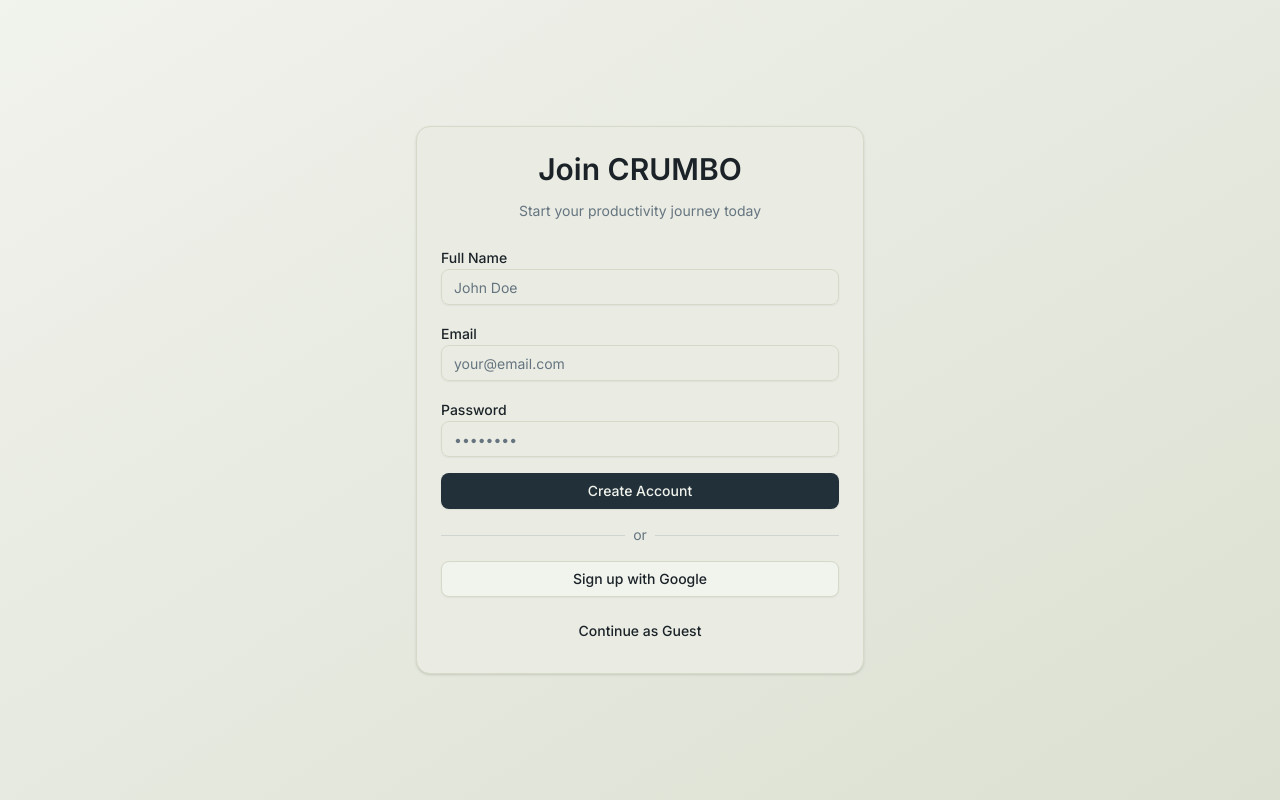
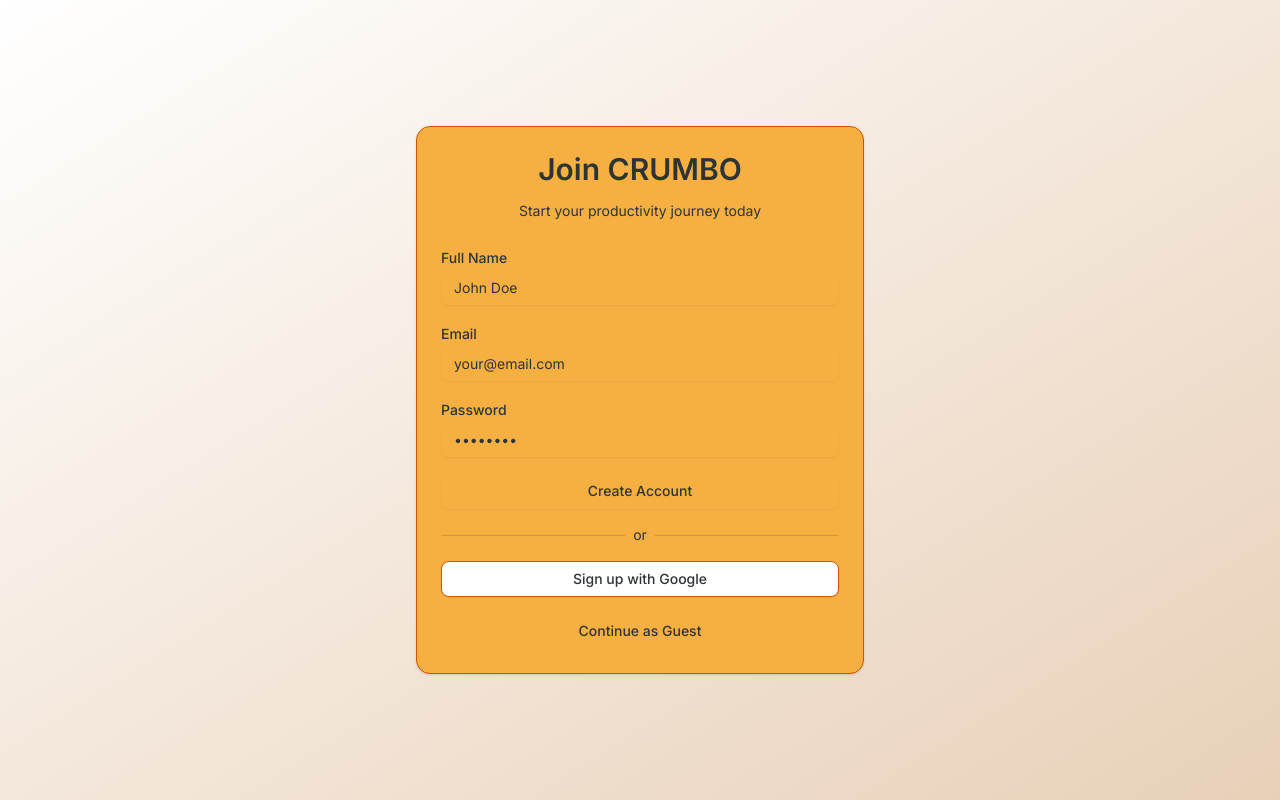
Before and after one commit to KleivinX/Pomodoro-Timer-App, a Next.js app: page /signup in a window 1280 px wide. Built offline with nearby package versions, Linux system fonts and the light colour scheme; no server answers.

Commit message:
feat: optimize performance and update color palette
Replace OKLCH colors, reduce re-renders, and fix button styles

Co-authored-by: Kleivin Gjuzi <85803643+KleivinX@users.noreply.github.com>

```diff
--- a/app/globals.css
+++ b/app/globals.css
@@ -4,91 +4,91 @@
 @custom-variant dark (&:is(.dark *));
 
 :root {
-  /* Making light mode more greyish and easier on the eyes */
-  --background: oklch(0.96 0.008 120); /* More greyish instead of pure white */
-  --foreground: oklch(0.25 0.015 240); /* Softer dark text */
-  --card: oklch(0.94 0.012 120); /* More greyish card background */
-  --card-foreground: oklch(0.25 0.015 240);
-  --popover: oklch(0.94 0.012 120);
-  --popover-foreground: oklch(0.25 0.015 240);
-  --primary: oklch(0.3 0.025 240); /* Softer primary */
-  --primary-foreground: oklch(0.96 0.008 120);
-  --secondary: oklch(0.92 0.015 120); /* More greyish secondary */
-  --secondary-foreground: oklch(0.3 0.025 240);
-  --muted: oklch(0.9 0.02 120); /* More greyish muted */
-  --muted-foreground: oklch(0.55 0.025 240); /* Less harsh muted text */
-  --accent: oklch(0.92 0.015 120);
-  --accent-foreground: oklch(0.3 0.025 240);
-  --destructive: oklch(0.577 0.245 27.325);
-  --destructive-foreground: oklch(0.577 0.245 27.325);
-  --border: oklch(0.88 0.025 120); /* More greyish borders */
-  --input: oklch(0.88 0.025 120);
-  --ring: oklch(0.65 0.06 240); /* Softer focus rings */
-  --chart-1: oklch(0.646 0.222 41.116);
-  --chart-2: oklch(0.6 0.118 184.704);
-  --chart-3: oklch(0.398 0.07 227.392);
-  --chart-4: oklch(0.828 0.189 84.429);
-  --chart-5: oklch(0.769 0.188 70.08);
+  /* Gold-based color palette */
+  --background: #FFFFFF;
+  --foreground: #2D3436;
+  --card: #F5B041;
+  --card-foreground: #2D3436;
+  --popover: #F5B041;
+  --popover-foreground: #2D3436;
+  --primary: #F5B041;
+  --primary-foreground: #2D3436;
+  --secondary: #D35400;
+  --secondary-foreground: #FFFFFF;
+  --muted: #E8D0B8;
+  --muted-foreground: #2D3436;
+  --accent: #00BFA5;
+  --accent-foreground: #FFFFFF;
+  --destructive: #E74C3C;
+  --destructive-foreground: #FFFFFF;
+  --border: #D35400;
+  --input: #F5B041;
+  --ring: #00BFA5;
+  --chart-1: #F5B041;
+  --chart-2: #D35400;
+  --chart-3: #00BFA5;
+  --chart-4: #E74C3C;
+  --chart-5: #2D3436;
   --radius: 0.625rem;
-  --sidebar: oklch(0.93 0.015 120); /* More greyish sidebar */
-  --sidebar-foreground: oklch(0.25 0.015 240);
-  --sidebar-primary: oklch(0.3 0.025 240);
-  --sidebar-primary-foreground: oklch(0.96 0.008 120);
-  --sidebar-accent: oklch(0.92 0.015 120);
-  --sidebar-accent-foreground: oklch(0.3 0.025 240);
-  --sidebar-border: oklch(0.88 0.025 120);
-  --sidebar-ring: oklch(0.65 0.06 240);
+  --sidebar: #F5B041;
+  --sidebar-foreground: #2D3436;
+  --sidebar-primary: #D35400;
+  --sidebar-primary-foreground: #FFFFFF;
+  --sidebar-accent: #00BFA5;
+  --sidebar-accent-foreground: #FFFFFF;
+  --sidebar-border: #D35400;
+  --sidebar-ring: #00BFA5;
 
-  /* Added mode-specific colors for pomodoro, short break, and long break */
-  --pomodoro: oklch(0.75 0.15 15); /* Light red */
-  --pomodoro-foreground: oklch(0.98 0 0);
-  --short-break: oklch(0.75 0.15 140); /* Light green */
-  --short-break-foreground: oklch(0.98 0 0);
-  --long-break: oklch(0.75 0.15 240); /* Light blue */
-  --long-break-foreground: oklch(0.98 0 0);
+  /* Mode-specific colors */
+  --pomodoro: #E74C3C;
+  --pomodoro-foreground: #FFFFFF;
+  --short-break: #00BFA5;
+  --short-break-foreground: #FFFFFF;
+  --long-break: #D35400;
+  --long-break-foreground: #FFFFFF;
 }
 
 .dark {
-  --background: oklch(0.12 0.015 240); /* Softer dark background with slight blue tint */
-  --foreground: oklch(0.95 0.01 60); /* Softer white text with warm tint */
-  --card: oklch(0.15 0.02 240); /* Softer card background */
-  --card-foreground: oklch(0.95 0.01 60);
-  --popover: oklch(0.15 0.02 240);
-  --popover-foreground: oklch(0.95 0.01 60);
-  --primary: oklch(0.9 0.02 60); /* Softer primary */
-  --primary-foreground: oklch(0.15 0.02 240);
-  --secondary: oklch(0.22 0.025 240); /* Softer secondary */
-  --secondary-foreground: oklch(0.9 0.02 60);
-  --muted: oklch(0.25 0.03 240); /* Softer muted */
-  --muted-foreground: oklch(0.65 0.02 60); /* Less harsh muted text */
-  --accent: oklch(0.22 0.025 240);
-  --accent-foreground: oklch(0.9 0.02 60);
-  --destructive: oklch(0.396 0.141 25.723);
-  --destructive-foreground: oklch(0.637 0.237 25.331);
-  --border: oklch(0.3 0.03 240); /* Softer borders */
-  --input: oklch(0.3 0.03 240);
-  --ring: oklch(0.5 0.05 60); /* Softer focus rings */
-  --chart-1: oklch(0.488 0.243 264.376);
-  --chart-2: oklch(0.696 0.17 162.48);
-  --chart-3: oklch(0.769 0.188 70.08);
-  --chart-4: oklch(0.627 0.265 303.9);
-  --chart-5: oklch(0.645 0.246 16.439);
-  --sidebar: oklch(0.18 0.025 240); /* Softer sidebar */
-  --sidebar-foreground: oklch(0.95 0.01 60);
-  --sidebar-primary: oklch(0.488 0.243 264.376);
-  --sidebar-primary-foreground: oklch(0.95 0.01 60);
-  --sidebar-accent: oklch(0.25 0.03 240);
-  --sidebar-accent-foreground: oklch(0.9 0.02 60);
-  --sidebar-border: oklch(0.3 0.03 240);
-  --sidebar-ring: oklch(0.5 0.05 60);
+  --background: #1A1A1A;
+  --foreground: #FFFFFF;
+  --card: #D35400;
+  --card-foreground: #FFFFFF;
+  --popover: #D35400;
+  --popover-foreground: #FFFFFF;
+  --primary: #F5B041;
+  --primary-foreground: #2D3436;
+  --secondary: #00BFA5;
+  --secondary-foreground: #FFFFFF;
+  --muted: #2D3436;
+  --muted-foreground: #FFFFFF;
+  --accent: #00BFA5;
+  --accent-foreground: #2D3436;
+  --destructive: #E74C3C;
+  --destructive-foreground: #FFFFFF;
+  --border: #2D3436;
+  --input: #2D3436;
+  --ring: #00BFA5;
+  --chart-1: #F5B041;
+  --chart-2: #D35400;
+  --chart-3: #00BFA5;
+  --chart-4: #E74C3C;
+  --chart-5: #FFFFFF;
+  --sidebar: #2D3436;
+  --sidebar-foreground: #FFFFFF;
+  --sidebar-primary: #F5B041;
+  --sidebar-primary-foreground: #2D3436;
+  --sidebar-accent: #00BFA5;
+  --sidebar-accent-foreground: #2D3436;
+  --sidebar-border: #2D3436;
+  --sidebar-ring: #00BFA5;
 
-  /* Dark mode versions of mode-specific colors */
-  --pomodoro: oklch(0.6 0.2 15); /* Darker red for dark mode */
-  --pomodoro-foreground: oklch(0.98 0 0);
-  --short-break: oklch(0.6 0.2 140); /* Darker green for dark mode */
-  --short-break-foreground: oklch(0.98 0 0);
-  --long-break: oklch(0.6 0.2 240); /* Darker blue for dark mode */
-  --long-break-foreground: oklch(0.98 0 0);
+  /* Dark mode mode-specific colors */
+  --pomodoro: #E74C3C;
+  --pomodoro-foreground: #FFFFFF;
+  --short-break: #00BFA5;
+  --short-break-foreground: #FFFFFF;
+  --long-break: #D35400;
+  --long-break-foreground: #FFFFFF;
 }
 
 @theme inline {
@@ -146,6 +146,10 @@
   body {
     @apply bg-background text-foreground;
   }
+
+  button {
+    @apply font-medium;
+  }
 }
 
 /* Custom animations */
@@ -189,24 +193,18 @@
   animation: slide-in-up 0.3s ease-out forwards;
 }
 
-/* Simplified transitions for better performance */
-* {
-  transition-property: color, background-color, border-color, opacity, transform;
-  transition-timing-function: ease-out;
-  transition-duration: 150ms;
-}
-
+/* Optimized for performance - only animate when necessary */
 .btn-smooth {
-  transition: all 0.2s ease-out;
+  transition: background-color 0.15s ease-out, color 0.15s ease-out;
+  will-change: auto;
 }
 
 .btn-smooth:hover {
-  transform: translateY(-1px);
+  transform: none;
 }
 
 .btn-smooth:active {
-  transform: translateY(0px);
-  transition-duration: 0.05s;
+  transform: none;
 }
 
 .glass-smooth {
@@ -230,9 +228,9 @@
   background: rgba(0, 0, 0, 0.2);
 }
 
-/* Smooth scrolling for the entire page */
+/* Auto scrolling for performance */
 html {
-  scroll-behavior: smooth;
+  scroll-behavior: auto;
 }
 
 /* Enhanced focus states for accessibility */
--- a/components/lock-in-calendar-view.tsx
+++ b/components/lock-in-calendar-view.tsx
@@ -45,26 +45,16 @@ export function LockInCalendarView() {
   // Create a 7-column calendar grid for 30 days
   const weeks = Array.from({ length: Math.ceil(30 / 7) }, (_, i) => lockInHistory.slice(i * 7, (i + 1) * 7))
 
-  const getLevelColor = (level: 'none' | 'partial' | 'locked') => {
-    switch (level) {
-      case 'locked':
-        return 'bg-emerald-500/20 border-emerald-500'
-      case 'partial':
-        return 'bg-amber-500/20 border-amber-500'
-      case 'none':
-        return 'bg-muted border-border'
-    }
+  const levelColors = {
+    locked: 'bg-accent border-accent',
+    partial: 'bg-primary border-primary',
+    none: 'bg-muted border-border'
   }
 
-  const getLevelIcon = (level: 'none' | 'partial' | 'locked') => {
-    switch (level) {
-      case 'locked':
-        return <Flame className="w-4 h-4 text-emerald-500" />
-      case 'partial':
-        return <Zap className="w-4 h-4 text-amber-500" />
-      case 'none':
-        return null
-    }
+  const levelIcons = {
+    locked: <Flame className="w-4 h-4 text-accent" />,
+    partial: <Zap className="w-4 h-4 text-primary" />,
+    none: null
   }
 
   return (
@@ -109,13 +99,12 @@ export function LockInCalendarView() {
                 {week.map((score, dayIndex) => (
                   <div
                     key={`${weekIndex}-${dayIndex}`}
-                    className={`aspect-square rounded-lg border-2 flex items-center justify-center transition-all hover:scale-110 cursor-pointer ${getLevelColor(score.lockInLevel)}`}
+                    className={`aspect-square rounded-lg border-2 flex items-center justify-center cursor-pointer ${levelColors[score.lockInLevel]}`}
                     title={`${score.date}: ${score.focusSessions} sessions, ${score.tasksCompleted} tasks, ${score.xpEarned} XP`}
                   >
-                    {getLevelIcon(score.lockInLevel)}
+                    {levelIcons[score.lockInLevel]}
                   </div>
                 ))}
-                {/* Fill empty spaces */}
                 {week.length < 7 &&
                   Array.from({ length: 7 - week.length }).map((_, i) => (
                     <div key={`empty-${i}`} className="aspect-square" />
--- a/components/navigation.tsx
+++ b/components/navigation.tsx
@@ -22,7 +22,7 @@ export function Navigation() {
 
   const handleLogout = async () => {
     await signOut()
-    router.push('/login')
+    router.push('/signup')
   }
 
   return (
```
Also changed, not shown: components/pomodoro-timer.tsx (+32 -47 lines).
